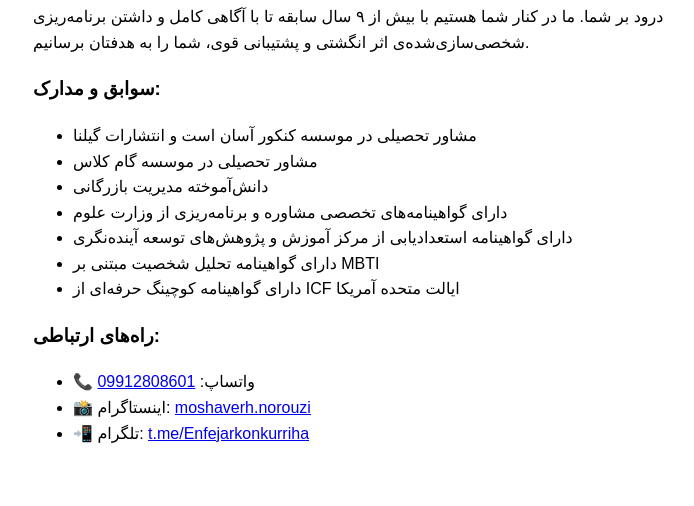
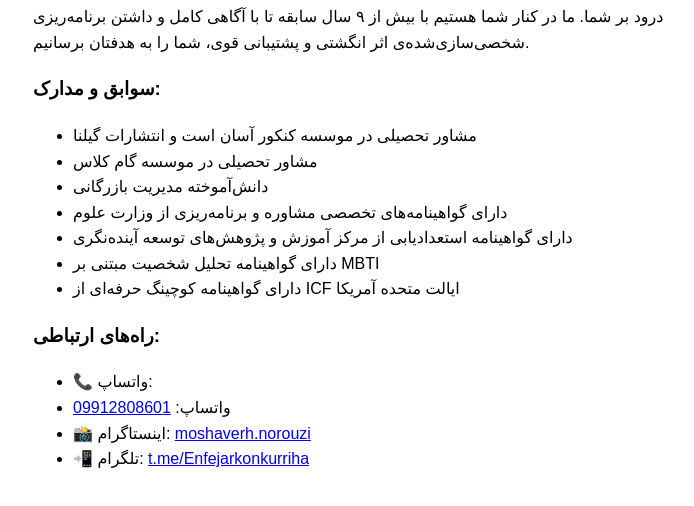
Before and after one commit to maziar-Norouzi/maziar-Norouzi.github.io, a plain HTML site: page index.html in a window 1280 px wide. Shown: the part 388-894 px from the top of the page, without its empty margins (257-951 px from the left). Before the commit the page ends 870 px from the top, so only its background shows below. Drawn offline with Linux system fonts and the light colour scheme.

Commit message:
Update index.html

```diff
--- a/index.html
+++ b/index.html
@@ -26,7 +26,7 @@
 
   <h3>راه‌های ارتباطی:</h3>
   <ul>
-    <li>📞 واتساپ: <a href="https://wa.me/989912808601">09912808601</a></li>
+    <li>📞 واتساپ: <li>واتساپ: <a href="https://wa.me/989912808601">09912808601</a></li>
     <li>📸 اینستاگرام: <a href="https://www.instagram.com/moshaverh.norouzi">moshaverh.norouzi</a></li>
     <li>📲 تلگرام: <a href="https://t.me/Enfejarkonkurriha">t.me/Enfejarkonkurriha</a></li>
   </ul>
```
